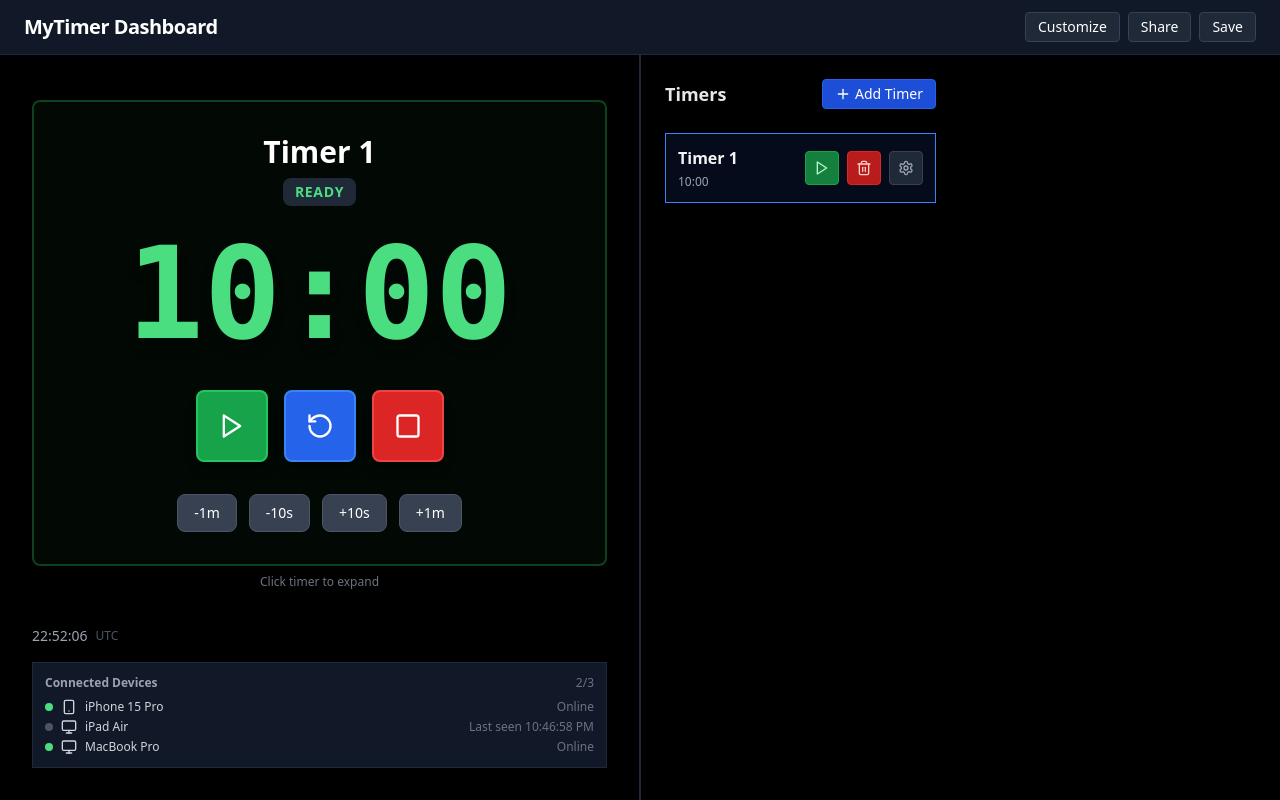
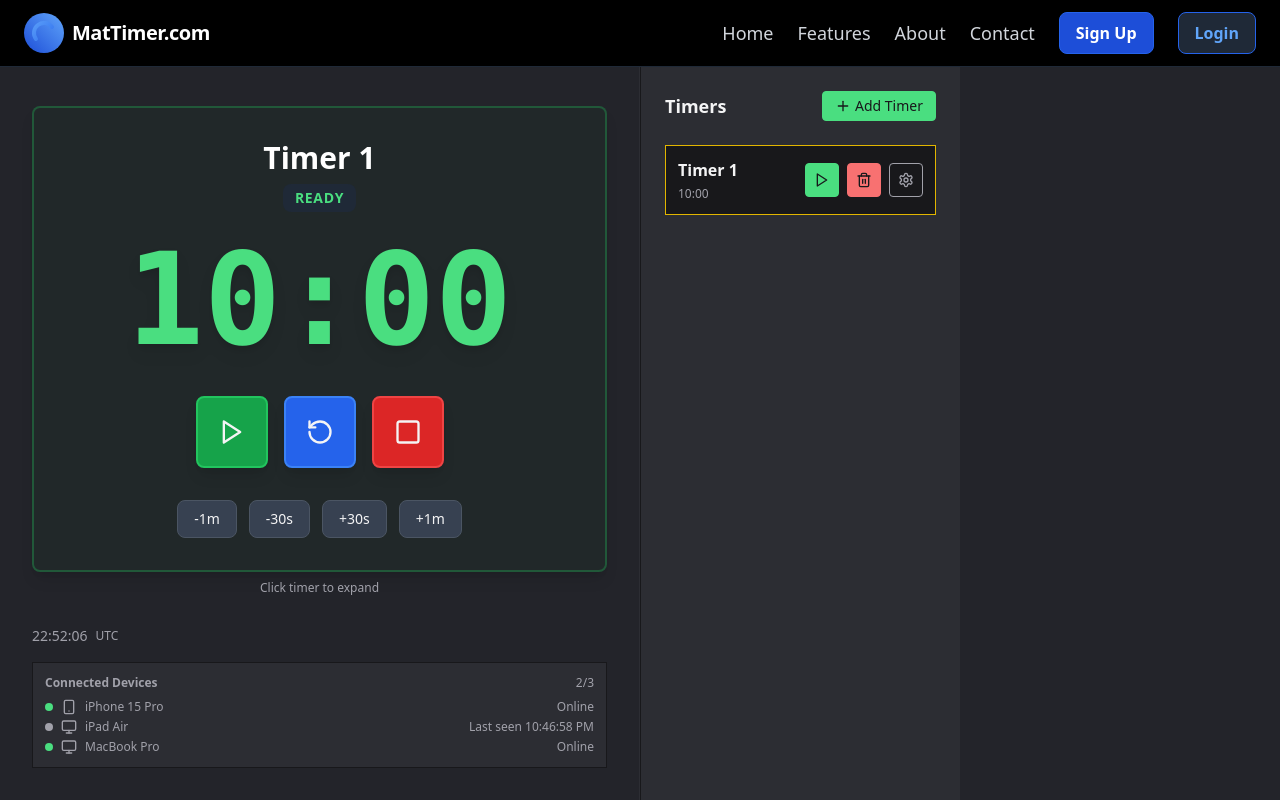
Before and after one commit to nimblegeek/mattimer, a React (Vite) app: page /app in a window 1280 px wide. Both pictures are taken after a click on the button "Create Timer". Built offline with nearby package versions, Linux system fonts and the light colour scheme.

Commit message:
feat: update color palette in tailwind config; enhance LandingPage and TimerDashboard with Navbar component and improved UI elements

```diff
--- a/src/LandingPage.tsx
+++ b/src/LandingPage.tsx
@@ -1,5 +1,6 @@
 import React, { useState } from 'react';
 import { useNavigate } from 'react-router-dom';
+import Navbar from './components/Navbar';
 
 export default function LandingPage() {
   const navigate = useNavigate();
@@ -24,9 +25,10 @@ export default function LandingPage() {
 
   return (
     <div className="min-h-screen bg-black text-white flex flex-col">
+      <Navbar />
       {/* Hero Section */}
       <div className="flex-1 flex flex-col items-center justify-center px-4">
-        <h1 className="text-5xl md:text-6xl font-extrabold mb-6 text-center">BJJ Timer: The Ultimate Timer for Jiu-Jitsu Training</h1>
+        <h1 className="text-5xl md:text-6xl font-extrabold mb-6 text-center">Remote controlled timer for martial artists</h1>
         <p className="text-xl md:text-2xl text-gray-400 mb-10 text-center max-w-2xl">
           Take your BJJ rounds, sparring, and classes to the next level with a beautiful, customizable, and distraction-free timer app built for the grappling community.
         </p>
@@ -35,7 +37,7 @@ export default function LandingPage() {
           onClick={handleTry}
           disabled={loading}
         >
-          Try it for Free
+          Try it out for free in the browser
         </button>
         {/* Features */}
         <div className="grid grid-cols-1 md:grid-cols-3 gap-8 max-w-5xl w-full mt-8">
--- a/src/TimerDashboard.tsx
+++ b/src/TimerDashboard.tsx
@@ -2,6 +2,7 @@ import React, { useState, useEffect } from 'react';
 import TimerDisplay from './components/TimerDisplay';
 import { useTimer } from './hooks/useTimer';
 import { Plus, Play, Pause, RotateCcw, Square, Wifi, Monitor, Smartphone, Settings, Trash2 } from 'lucide-react';
+import Navbar from './components/Navbar';
 
 interface Timer {
   id: string;
@@ -131,22 +132,12 @@ export default function TimerDashboard() {
   };
 
   return (
-    <div className="min-h-screen bg-black text-white flex flex-col">
-      {/* Header */}
-      <div className="w-full bg-gray-900 border-b border-gray-800 px-6 py-3 flex items-center justify-between">
-        <div className="flex items-center gap-4">
-          <span className="text-xl font-bold tracking-tight">MyTimer Dashboard</span>
-        </div>
-        <div className="flex items-center gap-2">
-          <button className="px-3 py-1 bg-gray-800 border border-gray-700 rounded text-sm hover:bg-gray-700">Customize</button>
-          <button className="px-3 py-1 bg-gray-800 border border-gray-700 rounded text-sm hover:bg-gray-700">Share</button>
-          <button className="px-3 py-1 bg-gray-800 border border-gray-700 rounded text-sm hover:bg-gray-700">Save</button>
-        </div>
-      </div>
+    <div className="min-h-screen bg-sc_bg text-sc_white flex flex-col">
+      <Navbar />
       {/* Main Content */}
       <div className="flex flex-1 overflow-hidden">
         {/* Left Panel: Timer Display and Controls */}
-        <div className="flex flex-col w-full md:w-2/3 lg:w-3/5 xl:w-1/2 bg-black border-r border-gray-800 p-8 gap-6">
+        <div className="flex flex-col w-full md:w-2/3 lg:w-3/5 xl:w-1/2 bg-sc_bg border-r border-sc_panel p-8 gap-6">
           {/* Large Timer Display */}
           <div className="flex-1 flex flex-col items-center justify-center">
             {activeTimer ? (
@@ -162,37 +153,38 @@ export default function TimerDashboard() {
                     onStop={mainTimer.stop}
                     timerName={activeTimer.name}
                     phase={mainTimer.phase}
+                    adjustTime={mainTimer.adjustTime}
                   />
-                  <div className="text-xs text-gray-500 text-center mt-2">Click timer to expand</div>
+                  <div className="text-xs text-sc_gray text-center mt-2">Click timer to expand</div>
                 </div>
               </>
             ) : (
               <div className="flex flex-col items-center justify-center h-full">
-                <div className="text-6xl font-mono font-extrabold text-gray-700 mb-4 select-none">00:00</div>
-                <div className="text-lg text-gray-500 mb-6">No Timer Selected</div>
-                <button onClick={() => addTimer()} className="px-6 py-3 bg-blue-700 hover:bg-blue-800 rounded border border-blue-600 text-lg font-semibold">Create Timer</button>
+                <div className="text-6xl font-mono font-extrabold text-sc_gray mb-4 select-none">00:00</div>
+                <div className="text-lg text-sc_gray mb-6">No Timer Selected</div>
+                <button onClick={() => addTimer()} className="px-6 py-3 bg-sc_green hover:bg-green-500 rounded border border-sc_green text-lg font-semibold text-sc_card">Create Timer</button>
               </div>
             )}
           </div>
           {/* Local Time and Devices */}
           <div className="flex flex-col gap-2 mt-auto">
-            <div className="flex items-center gap-2 text-gray-400 text-sm">
+            <div className="flex items-center gap-2 text-sc_gray text-sm">
               <span>{formatTime(currentTime)}</span>
-              <span className="text-xs text-gray-600">{Intl.DateTimeFormat().resolvedOptions().timeZone}</span>
+              <span className="text-xs text-sc_gray">{Intl.DateTimeFormat().resolvedOptions().timeZone}</span>
             </div>
             {/* Connected Devices Panel */}
-            <div className="bg-gray-900 border border-gray-800 mt-2 p-3">
+            <div className="bg-sc_panel border border-sc_card mt-2 p-3">
               <div className="flex items-center justify-between mb-2">
-                <span className="text-xs font-semibold text-gray-400">Connected Devices</span>
-                <span className="text-xs text-gray-500">{devices.filter(d => d.isConnected).length}/{devices.length}</span>
+                <span className="text-xs font-semibold text-sc_gray">Connected Devices</span>
+                <span className="text-xs text-sc_gray">{devices.filter(d => d.isConnected).length}/{devices.length}</span>
               </div>
               <div className="space-y-1">
                 {devices.map(device => (
-                  <div key={device.id} className="flex items-center gap-2 text-xs text-gray-300">
-                    <span className={`w-2 h-2 rounded-full ${device.isConnected ? 'bg-green-400' : 'bg-gray-600'}`}></span>
+                  <div key={device.id} className="flex items-center gap-2 text-xs text-sc_gray">
+                    <span className={`w-2 h-2 rounded-full ${device.isConnected ? 'bg-sc_green' : 'bg-sc_gray'}`}></span>
                     {getDeviceIcon(device.type)}
                     <span>{device.name}</span>
-                    <span className="text-gray-500 ml-auto">{device.isConnected ? 'Online' : 'Last seen ' + device.lastSeen.toLocaleTimeString()}</span>
+                    <span className="text-sc_gray ml-auto">{device.isConnected ? 'Online' : 'Last seen ' + device.lastSeen.toLocaleTimeString()}</span>
                   </div>
                 ))}
               </div>
@@ -200,26 +192,26 @@ export default function TimerDashboard() {
           </div>
         </div>
         {/* Right Panel: Timer List */}
-        <div className="flex flex-col w-80 min-w-[320px] bg-black p-6 gap-4 overflow-y-auto border-l border-gray-800">
+        <div className="flex flex-col w-80 min-w-[320px] bg-sc_panel p-6 gap-4 overflow-y-auto border-l border-sc_card">
           <div className="flex items-center justify-between mb-2">
-            <span className="text-lg font-semibold text-gray-200">Timers</span>
-            <button onClick={() => addTimer()} className="flex items-center gap-1 px-3 py-1 bg-blue-700 hover:bg-blue-800 border border-blue-600 rounded text-sm font-medium"><Plus size={16} /> Add Timer</button>
+            <span className="text-lg font-semibold text-sc_white">Timers</span>
+            <button onClick={() => addTimer()} className="flex items-center gap-1 px-3 py-1 bg-sc_green hover:bg-green-500 border border-sc_green rounded text-sm font-medium text-sc_card"><Plus size={16} /> Add Timer</button>
           </div>
           <div className="flex flex-col gap-2">
             {timers.length === 0 && (
-              <div className="text-gray-500 text-sm text-center py-8">No timers yet.</div>
+              <div className="text-sc_gray text-sm text-center py-8">No timers yet.</div>
             )}
             {timers.map(timer => (
-              <div key={timer.id} className={`flex items-center gap-2 p-3 border ${activeTimerId === timer.id ? 'border-blue-500 bg-blue-900/20' : 'border-gray-800 bg-gray-900'} transition-colors`}>
+              <div key={timer.id} className={`flex items-center gap-2 p-3 border ${activeTimerId === timer.id ? 'border-sc_yellow bg-sc_card' : 'border-sc_card bg-sc_panel'} transition-colors`}>
                 <div className="flex-1 flex flex-col gap-1">
-                  <div className="font-semibold text-gray-100">{timer.name}</div>
-                  <div className="text-xs text-gray-400">{Math.floor(timer.duration / 60)}:{(timer.duration % 60).toString().padStart(2, '0')}</div>
+                  <div className="font-semibold text-sc_white">{timer.name}</div>
+                  <div className="text-xs text-sc_gray">{Math.floor(timer.duration / 60)}:{(timer.duration % 60).toString().padStart(2, '0')}</div>
                 </div>
-                <button onClick={() => toggleTimer(timer.id)} className={`p-2 rounded border ${timer.isRunning ? 'bg-orange-700 border-orange-600 text-orange-200' : 'bg-green-700 border-green-600 text-green-200'} hover:opacity-90`}>
+                <button onClick={() => toggleTimer(timer.id)} className={`p-2 rounded border ${timer.isRunning ? 'bg-sc_yellow border-sc_yellow text-sc_card' : 'bg-sc_green border-sc_green text-sc_card'} hover:opacity-90`}>
                   {timer.isRunning ? <Pause size={16} /> : <Play size={16} />}
                 </button>
-                <button onClick={() => deleteTimer(timer.id)} className="p-2 rounded border bg-red-700 border-red-600 text-red-200 hover:opacity-90"><Trash2 size={16} /></button>
-                <button onClick={() => setEditingTimer(timer)} className="p-2 rounded border bg-gray-800 border-gray-700 text-gray-400 hover:opacity-90"><Settings size={16} /></button>
+                <button onClick={() => deleteTimer(timer.id)} className="p-2 rounded border bg-sc_red border-sc_red text-sc_card hover:opacity-90"><Trash2 size={16} /></button>
+                <button onClick={() => setEditingTimer(timer)} className="p-2 rounded border bg-sc_card border-sc_gray text-sc_gray hover:opacity-90"><Settings size={16} /></button>
               </div>
             ))}
           </div>
@@ -380,6 +372,7 @@ export default function TimerDashboard() {
                 timerName={activeTimer.name}
                 phase={mainTimer.phase}
                 fullscreen={true}
+                adjustTime={mainTimer.adjustTime}
               />
             </div>
           </div>
--- /dev/null
+++ b/src/components/Navbar.tsx
@@ -0,0 +1,41 @@
+import React from 'react';
+import { Link } from 'react-router-dom';
+
+export default function Navbar() {
+  return (
+    <nav className="w-full bg-black border-b border-gray-800 px-6 py-3 flex items-center justify-between z-50">
+      {/* Logo */}
+      <Link to="/" className="flex items-center gap-2 select-none">
+        {/* Circular timer SVG */}
+        <span className="inline-block w-10 h-10 rounded-full bg-gradient-to-tr from-blue-700 to-blue-400 flex items-center justify-center">
+          <svg width="28" height="28" viewBox="0 0 28 28" fill="none" xmlns="http://www.w3.org/2000/svg">
+            <defs>
+              <linearGradient id="timerArc" x1="0" y1="0" x2="28" y2="28" gradientUnits="userSpaceOnUse">
+                <stop stopColor="#60a5fa" />
+                <stop offset="1" stopColor="#2563eb" />
+              </linearGradient>
+            </defs>
+            <path
+              d="M6 20
+                A10 10 0 1 1 22 8"
+              stroke="url(#timerArc)"
+              strokeWidth="4"
+              fill="none"
+              strokeLinecap="round"
+            />
+          </svg>
+        </span>
+        <span className="text-xl font-bold text-white tracking-tight">MatTimer.com</span>
+      </Link>
+      {/* Links */}
+      <div className="flex items-center gap-6">
+        <Link to="/" className="text-gray-300 hover:text-blue-400 text-lg font-medium transition-colors">Home</Link>
+        <a href="#features" className="text-gray-300 hover:text-blue-400 text-lg font-medium transition-colors">Features</a>
+        <a href="#about" className="text-gray-300 hover:text-blue-400 text-lg font-medium transition-colors">About</a>
+        <a href="#contact" className="text-gray-300 hover:text-blue-400 text-lg font-medium transition-colors">Contact</a>
+        <Link to="/signup" className="px-4 py-2 bg-blue-700 hover:bg-blue-800 text-white rounded-lg font-semibold border border-blue-600 transition-colors">Sign Up</Link>
+        <Link to="/login" className="px-4 py-2 bg-gray-800 hover:bg-gray-700 text-blue-400 rounded-lg font-semibold border border-blue-600 transition-colors">Login</Link>
+      </div>
+    </nav>
+  );
+}
--- a/src/components/TimerDisplay.tsx
+++ b/src/components/TimerDisplay.tsx
@@ -12,6 +12,7 @@ interface TimerDisplayProps {
   timerName: string;
   phase: 'ready' | 'active' | 'rest' | 'finished';
   fullscreen?: boolean;
+  adjustTime?: (adjustment: number) => void;
 }
 
 export default function TimerDisplay({
@@ -24,7 +25,8 @@ export default function TimerDisplay({
   onStop,
   timerName,
   phase,
-  fullscreen = false
+  fullscreen = false,
+  adjustTime
 }: TimerDisplayProps) {
   const formatTime = (seconds: number) => {
     const mins = Math.floor(Math.abs(seconds) / 60);
@@ -98,16 +100,28 @@ export default function TimerDisplay({
         </div>
 
         <div className="flex justify-center gap-3">
-          <button className={`${fullscreen ? 'px-8 py-4 text-2xl' : 'px-4 py-2 text-sm'} bg-gray-700 hover:bg-gray-600 rounded-lg transition-colors border border-gray-600 font-medium`}>
+          <button
+            className={`${fullscreen ? 'px-8 py-4 text-2xl' : 'px-4 py-2 text-sm'} bg-gray-700 hover:bg-gray-600 rounded-lg transition-colors border border-gray-600 font-medium`}
+            onClick={() => adjustTime && adjustTime(-60)}
+          >
             -1m
           </button>
-          <button className={`${fullscreen ? 'px-8 py-4 text-2xl' : 'px-4 py-2 text-sm'} bg-gray-700 hover:bg-gray-600 rounded-lg transition-colors border border-gray-600 font-medium`}>
-            -10s
+          <button
+            className={`${fullscreen ? 'px-8 py-4 text-2xl' : 'px-4 py-2 text-sm'} bg-gray-700 hover:bg-gray-600 rounded-lg transition-colors border border-gray-600 font-medium`}
+            onClick={() => adjustTime && adjustTime(-30)}
+          >
+            -30s
           </button>
-          <button className={`${fullscreen ? 'px-8 py-4 text-2xl' : 'px-4 py-2 text-sm'} bg-gray-700 hover:bg-gray-600 rounded-lg transition-colors border border-gray-600 font-medium`}>
-            +10s
+          <button
+            className={`${fullscreen ? 'px-8 py-4 text-2xl' : 'px-4 py-2 text-sm'} bg-gray-700 hover:bg-gray-600 rounded-lg transition-colors border border-gray-600 font-medium`}
+            onClick={() => adjustTime && adjustTime(30)}
+          >
+            +30s
           </button>
-          <button className={`${fullscreen ? 'px-8 py-4 text-2xl' : 'px-4 py-2 text-sm'} bg-gray-700 hover:bg-gray-600 rounded-lg transition-colors border border-gray-600 font-medium`}>
+          <button
+            className={`${fullscreen ? 'px-8 py-4 text-2xl' : 'px-4 py-2 text-sm'} bg-gray-700 hover:bg-gray-600 rounded-lg transition-colors border border-gray-600 font-medium`}
+            onClick={() => adjustTime && adjustTime(60)}
+          >
             +1m
           </button>
         </div>
```
Also changed, not shown: tailwind.config.js (+9 -13 lines).
